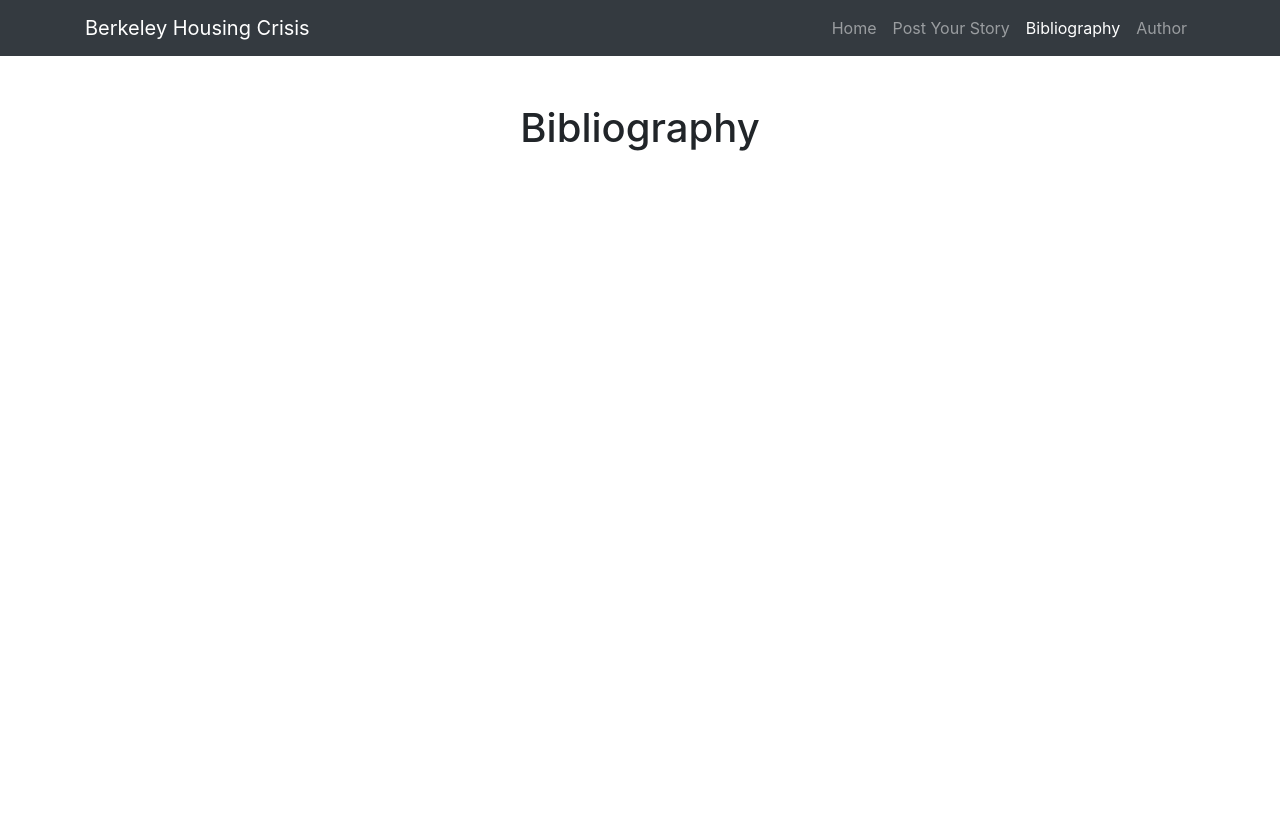
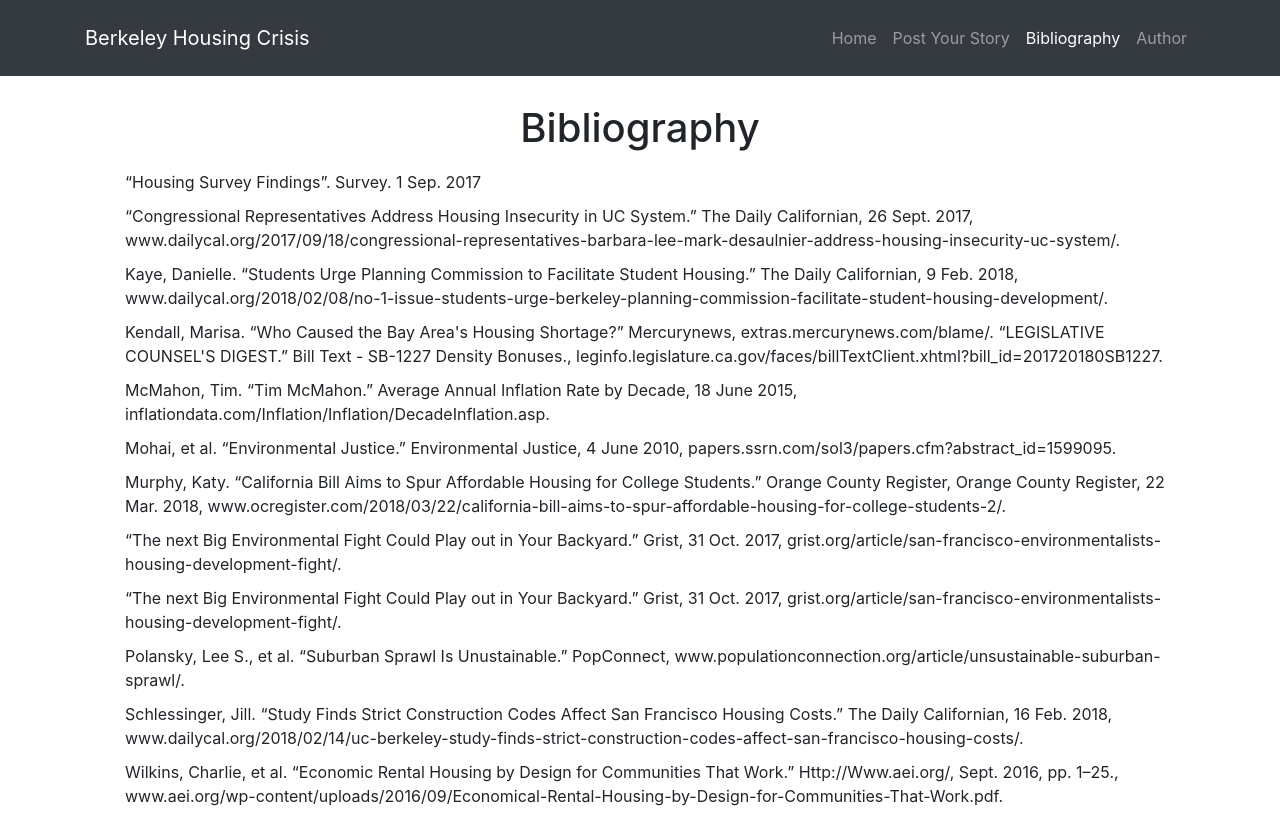
Before and after one commit to mnicoletti15/mnicoletti.github.io, a website: page bibliography.html in a window 1280 px wide. Before the commit the page ends 800 px from the top, so only its background shows below. Drawn offline with nearby package versions, Linux system fonts and the light colour scheme.

Commit message:
added bibliography and author info

```diff
--- a/bibliography.html
+++ b/bibliography.html
@@ -23,6 +23,12 @@
         body {
           padding-top: 56px;
         }
+      }
+      ul {
+        list-style-type: none;
+      }
+      li {
+        margin: 10px 0;
       }
 
     </style>
@@ -68,10 +74,23 @@
         </div>
       </div>
       <div class="row">
-        <div class="col-lg-12 text-center">
-          <p>
-
-          </p>
+        <div class="col-lg-12 text-left">
+          <ul>
+            <li> “Housing Survey Findings”. Survey. 1 Sep. 2017</li>
+            <li>“Congressional Representatives Address Housing Insecurity in UC System.” The Daily Californian, 26 Sept. 2017, www.dailycal.org/2017/09/18/congressional-representatives-barbara-lee-mark-desaulnier-address-housing-insecurity-uc-system/.</li>
+            <li>Kaye, Danielle. “Students Urge Planning Commission to Facilitate Student Housing.” The Daily Californian, 9 Feb. 2018, www.dailycal.org/2018/02/08/no-1-issue-students-urge-berkeley-planning-commission-facilitate-student-housing-development/.</li>
+            <li>Kendall, Marisa. “Who Caused the Bay Area's Housing Shortage?” Mercurynews, extras.mercurynews.com/blame/.
+            “LEGISLATIVE COUNSEL'S DIGEST.” Bill Text - SB-1227 Density Bonuses., leginfo.legislature.ca.gov/faces/billTextClient.xhtml?bill_id=201720180SB1227.</li>
+            <li>
+            McMahon, Tim. “Tim McMahon.” Average Annual Inflation Rate by Decade, 18 June 2015, inflationdata.com/Inflation/Inflation/DecadeInflation.asp.</li>
+            <li>Mohai, et al. “Environmental Justice.” Environmental Justice, 4 June 2010, papers.ssrn.com/sol3/papers.cfm?abstract_id=1599095.</li>
+            <li>Murphy, Katy. “California Bill Aims to Spur Affordable Housing for College Students.” Orange County Register, Orange County Register, 22 Mar. 2018, www.ocregister.com/2018/03/22/california-bill-aims-to-spur-affordable-housing-for-college-students-2/.</li>
+            <li>“The next Big Environmental Fight Could Play out in Your Backyard.” Grist, 31 Oct. 2017, grist.org/article/san-francisco-environmentalists-housing-development-fight/.</li>
+            <li>“The next Big Environmental Fight Could Play out in Your Backyard.” Grist, 31 Oct. 2017, grist.org/article/san-francisco-environmentalists-housing-development-fight/.</li>
+            <li>Polansky, Lee S., et al. “Suburban Sprawl Is Unustainable.” PopConnect, www.populationconnection.org/article/unsustainable-suburban-sprawl/.</li>
+            <li>Schlessinger, Jill. “Study Finds Strict Construction Codes Affect San Francisco Housing Costs.” The Daily Californian, 16 Feb. 2018, www.dailycal.org/2018/02/14/uc-berkeley-study-finds-strict-construction-codes-affect-san-francisco-housing-costs/.</li>
+            <li>Wilkins, Charlie, et al. “Economic Rental Housing by Design for Communities That Work.” Http://Www.aei.org/, Sept. 2016, pp. 1–25., www.aei.org/wp-content/uploads/2016/09/Economical-Rental-Housing-by-Design-for-Communities-That-Work.pdf.</li>
+          </ul>
          </div>
       </div>
     </div>
```
Also changed, not shown: contact.html (+4 -3 lines).
